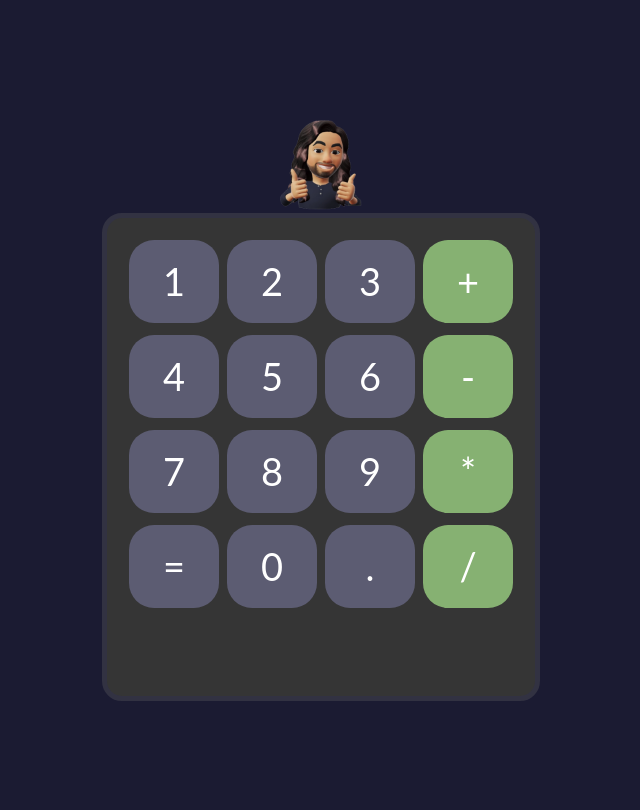
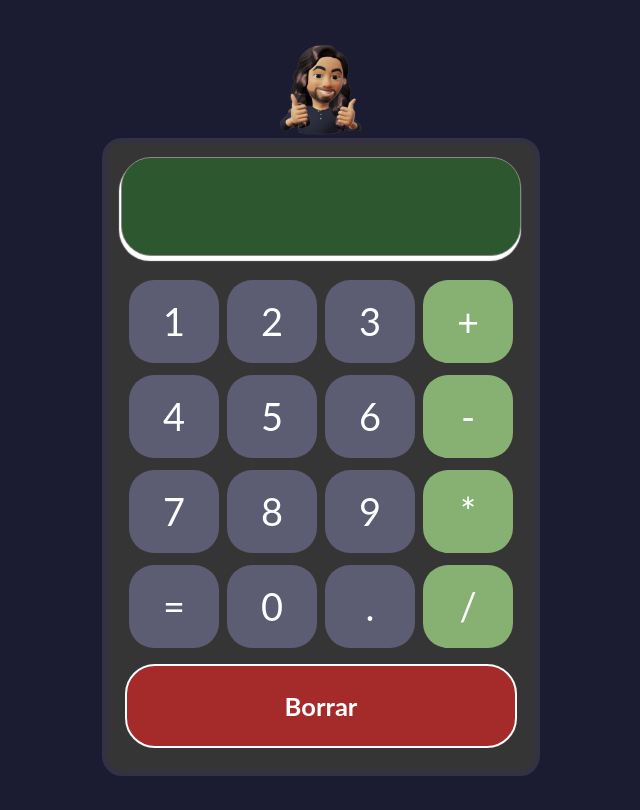
Before and after one commit to NicolasLLans/CalculadoraEnReact, a React (Create React App) app: page / in a window 1280 px wide. Shown: the whole page, without its empty margins (319-959 px from the left). Built offline with nearby package versions, Linux system fonts and the light colour scheme.

Commit message:
complete el diseño de la calculadora, con todos sus componentes

```diff
--- a/src/App.css
+++ b/src/App.css
@@ -25,7 +25,7 @@
 
 .contenedor-calculadora{
   width: 400px;
-  height: 450px;
+  height: 600px;
   padding: 14px;
   background-color: rgb(53, 53, 53);
   border-radius: 20px;
--- a/src/App.js
+++ b/src/App.js
@@ -1,6 +1,8 @@
 import './App.css';
+import BotonClear from './componentes/BotonClear';
+import Pantalla from './componentes/Pantalla';
 import Boton from './componentes/boton';
-import lombarditoLogo from './imagenes/lombardito.png'
+import lombarditoLogo from './imagenes/lombardito.png';
 
 function App() {
   return (
@@ -12,6 +14,7 @@ function App() {
         alt='logo lombardito' />
       </div>
       <div className='contenedor-calculadora'>
+        <Pantalla />
         <div className='fila'>
           <Boton>1</Boton>
           <Boton>2</Boton>
@@ -36,6 +39,9 @@ function App() {
           <Boton>.</Boton>
           <Boton>/</Boton>
         </div>
+        <div className='fila'>
+          <BotonClear>Borrar</BotonClear>
+        </div>
       </div>
     </div>
   );
--- /dev/null
+++ b/src/componentes/BotonClear.js
@@ -0,0 +1,10 @@
+import React from 'react';
+import '../hojas-de-estilos/BotonClear.css'
+
+const BotonClear = (props) => (
+      <div className='boton-clear'>
+            {props.children}
+      </div>
+);
+
+export default BotonClear;
--- /dev/null
+++ b/src/componentes/Pantalla.js
@@ -0,0 +1,10 @@
+import React from 'react';
+import '../hojas-de-estilos/Pantalla.css'
+
+const Pantalla = ({ input }) => (
+  <div className='input'>
+    {input}
+  </div>
+);
+
+export default Pantalla;
--- a/src/componentes/boton.js
+++ b/src/componentes/boton.js
@@ -4,7 +4,7 @@ import '../hojas-de-estilos/Boton.css'
 function Boton(props){
 
   const esOperador = valor => {
-    return isNaN(valor) && (valor != '.') && (valor != '=');
+    return isNaN(valor) && (valor !== '.') && (valor !== '=');
   }
 
   return (
--- a/src/hojas-de-estilos/Boton.css
+++ b/src/hojas-de-estilos/Boton.css
@@ -13,6 +13,14 @@
       user-select: none;
 }
 
+.boton-contenedor:hover{
+      background-color: #6f6f8a;
+}
+
 .operador{
     background-color: rgb(134, 177, 114);
 }
+
+.operador:hover{
+      background-color: rgb(155, 204, 133);
+  }
--- /dev/null
+++ b/src/hojas-de-estilos/BotonClear.css
@@ -0,0 +1,19 @@
+.boton-clear {
+      height: 80px;
+      font-size: 1.6em;
+      display: flex;
+      flex: 1;
+      background-color: brown;
+      color: white;
+      margin-top: 8px;
+      justify-content: center;
+      align-items: center;
+      font-weight: bold;
+      border: 2px solid white;
+      border-radius: 30px;
+      cursor: pointer;
+}
+
+.boton-clear:hover{
+      background-color: rgb(207, 55, 55);
+}
--- /dev/null
+++ b/src/hojas-de-estilos/Pantalla.css
@@ -0,0 +1,15 @@
+.input {
+  height: 75px;
+  border-radius: 30px;
+  margin-bottom: 20px;
+  display: flex;
+  justify-content: flex-end;
+  align-items: center;
+  font-weight: bold;
+  font-size: 30px;
+  padding: 11px;
+  padding-right: 30px;
+  border: 1px solid #888;
+  box-shadow: -1px 4px 1px 1px white;
+  background-color: rgb(45, 88, 47);
+}
```
